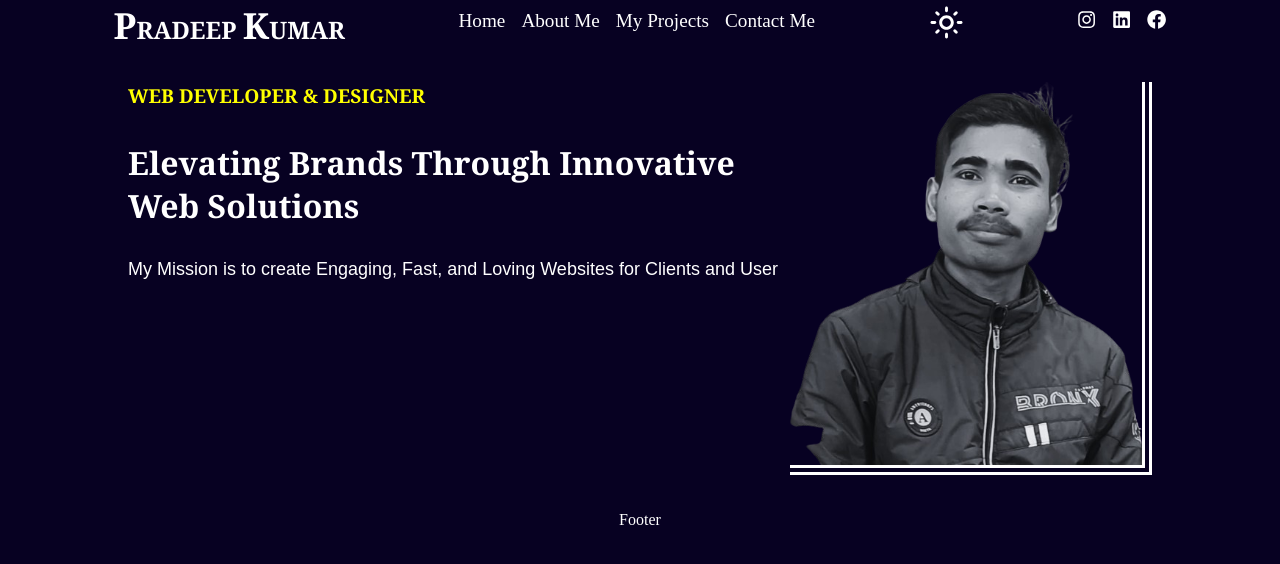
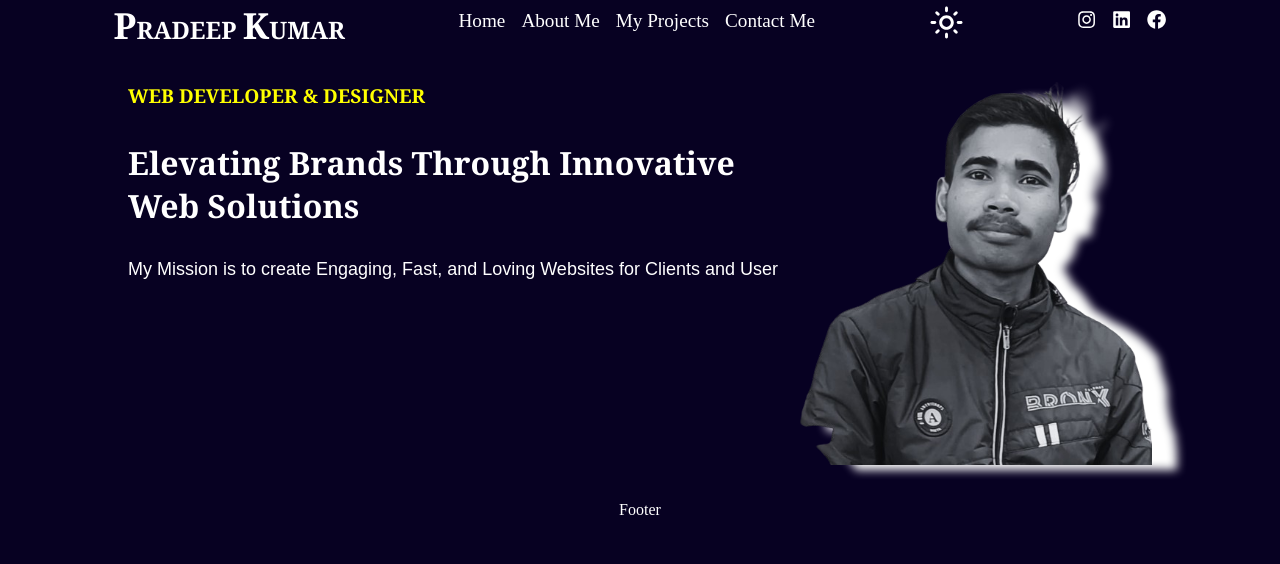
Before and after one commit to pradeepkumar-es/my-portfolio, a React (Vite) app: page / in a window 1280 px wide. Shown: the top 564 px of the page. Built offline with nearby package versions, Linux system fonts and the light colour scheme.

Commit message:
shadow effect in profile

```diff
--- a/src/css/home.css
+++ b/src/css/home.css
@@ -12,8 +12,9 @@
 }
 .introduction .profile .pradeep-profile{
     max-width:22rem;
-    border-bottom: double 10px var(--text-color);
-    border-right: double 10px var(--text-color);
+    filter: drop-shadow(25px 5px 5px  var(--text-color));
+    /* border-bottom: double 10px var(--text-color); */
+    /* border-right: double 10px var(--text-color); */
 }
 .introduction h3{
     color:var(--sub-heading-color);
```
